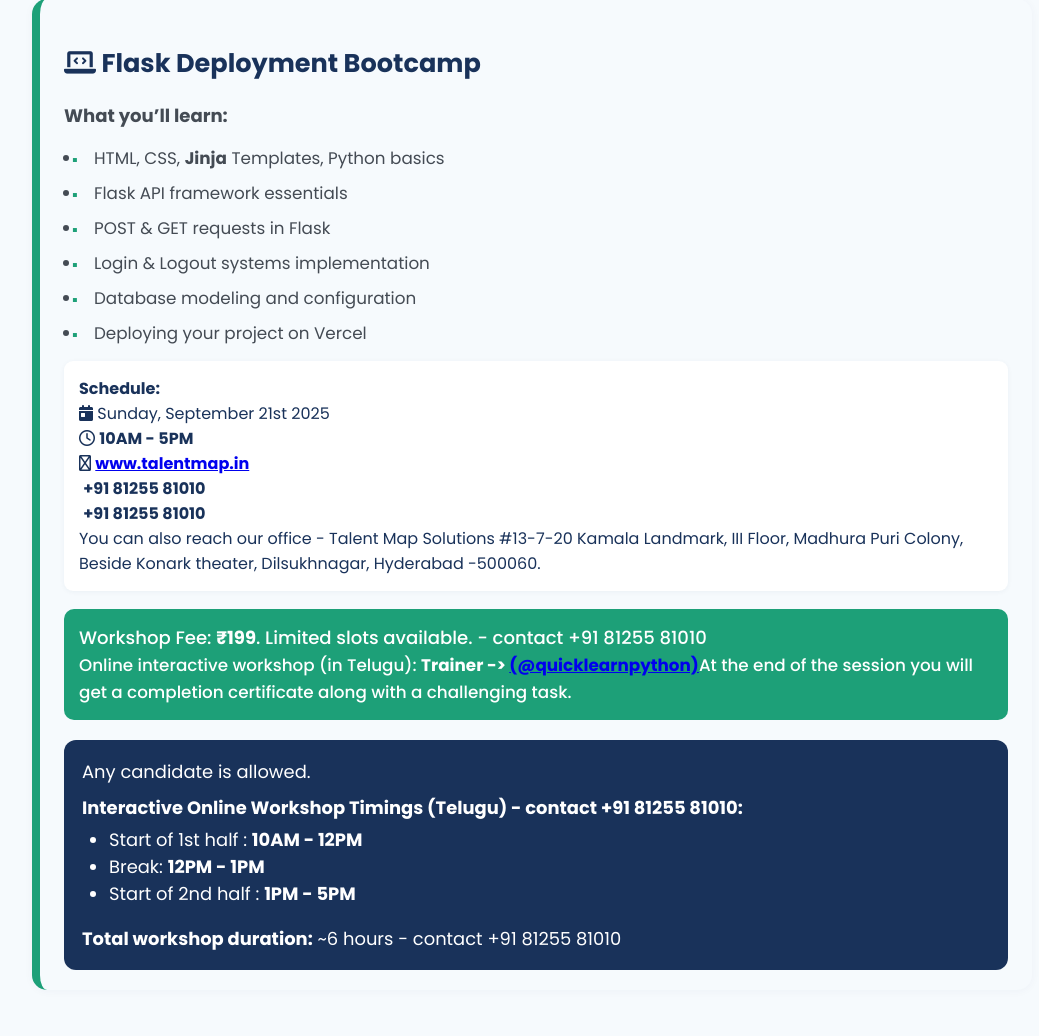
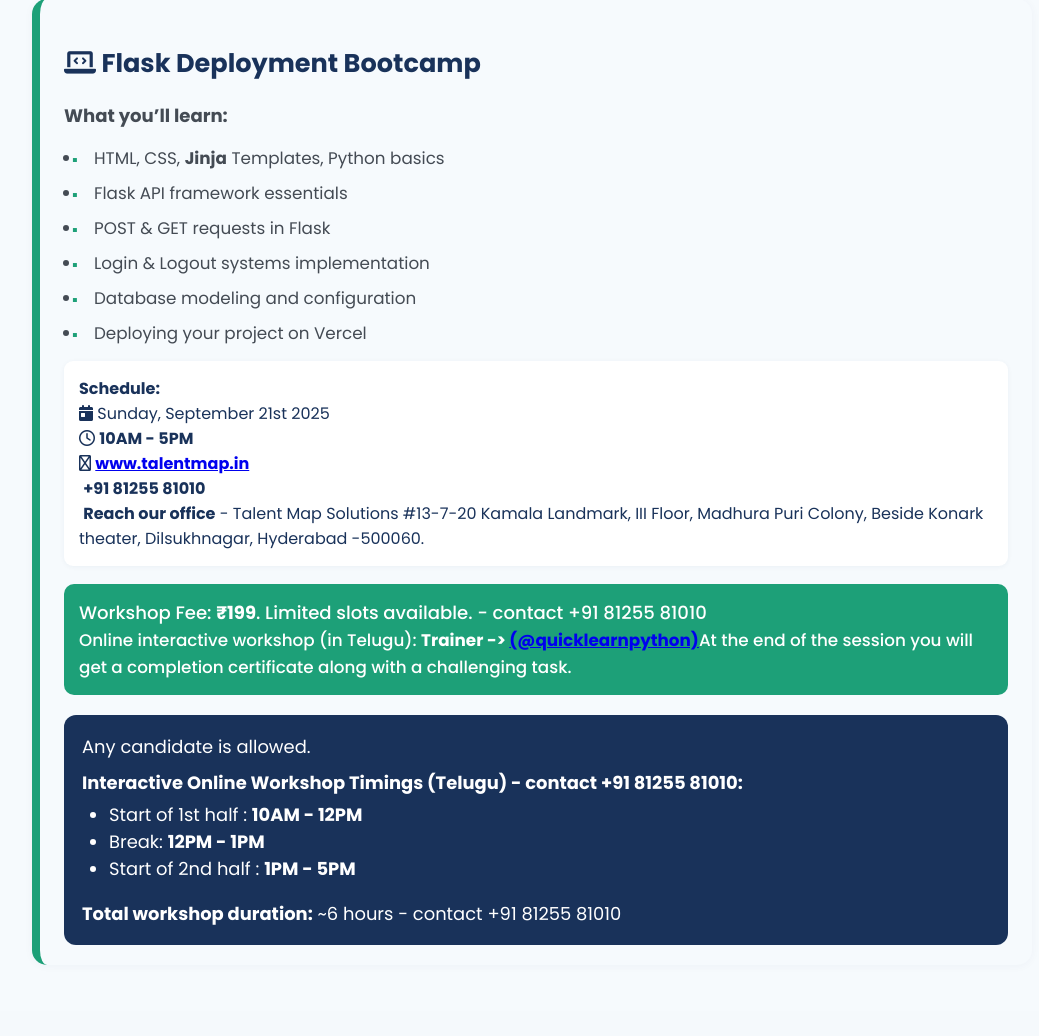
Before and after one commit to talentmapsolutions/TMS_workshop, a Flask app: page /online in a window 1280 px wide. Shown: the part 322-1358 px from the top of the page, without its empty margins (108-1147 px from the left). After the commit the page ends 1287 px from the top, so only its background shows below. Run offline with Flask 3, Linux system fonts and the light colour scheme.

Commit message:
Update online.html

```diff
--- a/templates/online.html
+++ b/templates/online.html
@@ -201,8 +201,8 @@
                 <i class="far fa-clock"></i> <b>10AM - 5PM</b> <br>
                 <i class="far fa-google"></i> <a href="www.talentmap.in"><b>www.talentmap.in</b></a><br>
                 <i class="far fa-contact"></i> <b>+91 81255 81010</b> <br>
-                <i class="far fa-address"></i> <b>+91 81255 81010</b> <br>
-                You can also reach our office -  Talent Map Solutions #13-7-20 Kamala Landmark, III Floor, Madhura Puri Colony, Beside Konark theater, Dilsukhnagar, Hyderabad -500060.
+                <i class="far fa-address"></i>
+                <b>Reach our office</b> -  Talent Map Solutions #13-7-20 Kamala Landmark, III Floor, Madhura Puri Colony, Beside Konark theater, Dilsukhnagar, Hyderabad -500060. <br>
                      </div>
             <div class="price-block" id ="price-block1">
                 Workshop Fee: <b>₹199</b>. Limited slots available. - contact +91 81255 81010<br>
```
